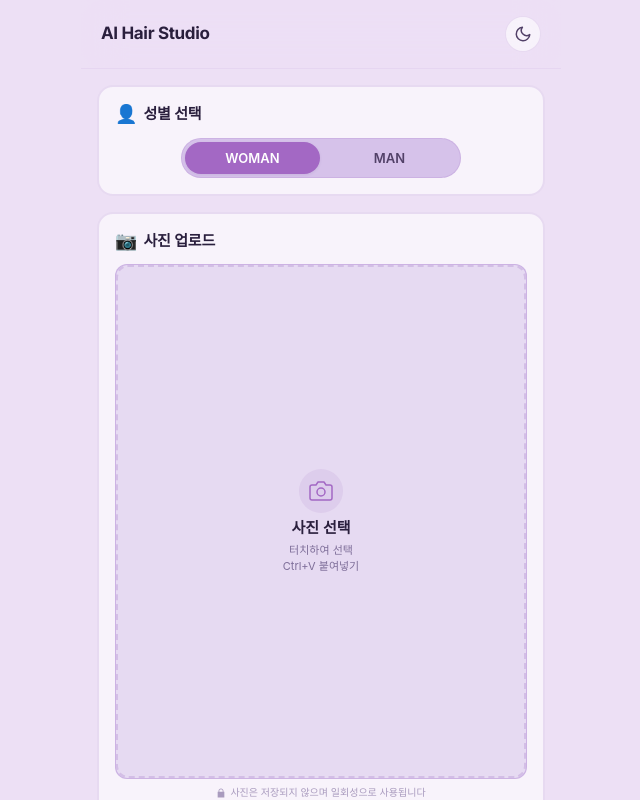
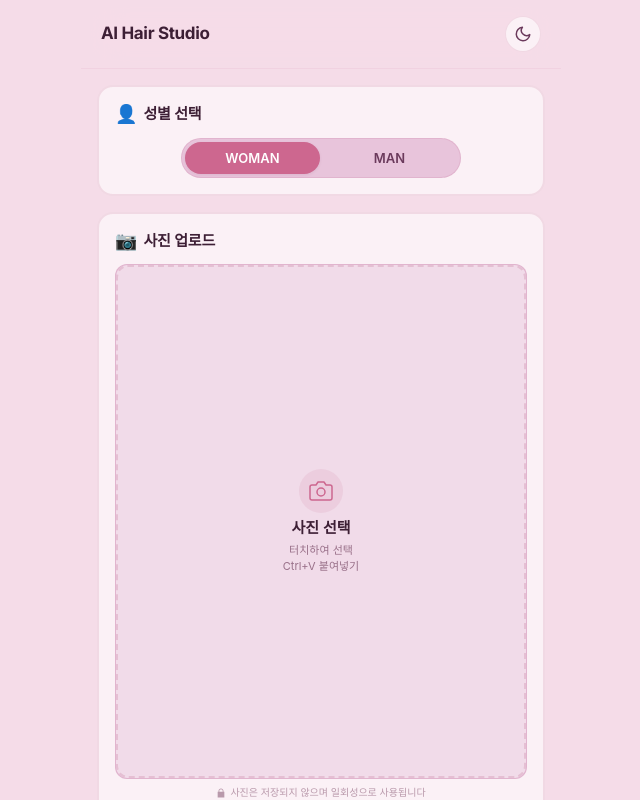
Before and after one commit to ldg001108-prog/hair-salon-app, a Next.js app: page /salon/demo in a window 1280 px wide. Shown: the top 800 px of the page, without its empty margins (319-959 px from the left). Built offline with nearby package versions, Linux system fonts and the light colour scheme; a web font is replaced by a local one.

Commit message:
style: 배경 테마 핑크~라벤더 그라데이션으로 변경

```diff
--- a/src/app/globals.css
+++ b/src/app/globals.css
@@ -8,37 +8,39 @@
 @import url('https://cdn.jsdelivr.net/gh/orioncactus/pretendard@v1.3.9/dist/web/variable/pretendardvariable-dynamic-subset.min.css');
 @import url('https://fonts.googleapis.com/css2?family=Inter:wght@300;400;500;600;700&display=swap');
 
-/* ── 라이트 테마 (기본) — 소프트 라벤더 ── */
+/* ── 라이트 테마 (기본) — 소프트 핑크 ~ 라벤더 ── */
 :root,
 [data-theme="light"] {
-    /* 배경 — 라벤더 파스텔 + 그라데이션 레이어 */
-    --bg-primary: #ede0f5;
-    --bg-secondary: #e2d1f0;
-    --bg-tertiary: #d6c2ea;
+    /* 배경 — 핑크 ~ 라벤더 파스텔 그라데이션 */
+    --bg-primary: #f5dce8;
+    --bg-secondary: #f0d0e2;
+    --bg-tertiary: #e8c4db;
     --bg-gradient: linear-gradient(160deg,
-            #f2e4fa 0%,
-            #ede0f5 20%,
-            #e4d5f0 40%,
-            #eedcf7 60%,
-            #e7d0f2 80%,
-            #f0e1f8 100%);
+            #fce4ec 0%,
+            #f8d0e0 15%,
+            #f2c6dc 30%,
+            #edc4e0 45%,
+            #e6c2e8 60%,
+            #dfc0ee 75%,
+            #ddc5f2 90%,
+            #e0caf5 100%);
     --bg-card: rgba(255, 255, 255, 0.60);
     --bg-card-hover: rgba(255, 255, 255, 0.82);
     --bg-glass: rgba(255, 255, 255, 0.45);
     --bg-glass-strong: rgba(255, 255, 255, 0.65);
 
     /* 텍스트 */
-    --text-primary: #2a1f3d;
-    --text-secondary: #524168;
-    --text-tertiary: #7e6e99;
-    --text-muted: #a99bbe;
+    --text-primary: #3d1f35;
+    --text-secondary: #6b3a5c;
+    --text-tertiary: #997089;
+    --text-muted: #b999ab;
 
-    /* 액센트 — 퍼플 */
-    --accent: #9b6bbf;
-    --accent-light: #b58ed6;
-    --accent-dim: rgba(155, 107, 191, 0.12);
-    --accent-glow: rgba(155, 107, 191, 0.22);
-    --accent-gradient: linear-gradient(135deg, #b58ed6 0%, #9b6bbf 50%, #8254a8 100%);
+    /* 액센트 — 로즈 핑크 */
+    --accent: #c06c8e;
+    --accent-light: #d48fa8;
+    --accent-dim: rgba(192, 108, 142, 0.12);
+    --accent-glow: rgba(192, 108, 142, 0.22);
+    --accent-gradient: linear-gradient(135deg, #d48fa8 0%, #c06c8e 50%, #a85578 100%);
 
     /* 상태 */
     --success: #10b981;
@@ -46,29 +48,29 @@
     --danger: #ef4444;
 
     /* 테두리 */
-    --border: rgba(155, 107, 191, 0.18);
-    --border-light: rgba(155, 107, 191, 0.08);
-    --border-accent: rgba(155, 107, 191, 0.35);
+    --border: rgba(192, 108, 142, 0.18);
+    --border-light: rgba(192, 108, 142, 0.08);
+    --border-accent: rgba(192, 108, 142, 0.35);
 
     /* 그림자 */
-    --shadow-sm: 0 1px 3px rgba(80, 50, 120, 0.10);
-    --shadow-md: 0 4px 12px rgba(80, 50, 120, 0.12);
-    --shadow-lg: 0 8px 30px rgba(80, 50, 120, 0.14);
-    --shadow-glow: 0 0 20px rgba(155, 107, 191, 0.20);
-    --shadow-glow-strong: 0 0 40px rgba(155, 107, 191, 0.30);
+    --shadow-sm: 0 1px 3px rgba(120, 50, 80, 0.10);
+    --shadow-md: 0 4px 12px rgba(120, 50, 80, 0.12);
+    --shadow-lg: 0 8px 30px rgba(120, 50, 80, 0.14);
+    --shadow-glow: 0 0 20px rgba(192, 108, 142, 0.20);
+    --shadow-glow-strong: 0 0 40px rgba(192, 108, 142, 0.30);
 
     /* 특수 */
-    --overlay-bg: rgba(237, 224, 245, 0.92);
-    --header-bg: rgba(237, 224, 245, 0.85);
+    --overlay-bg: rgba(245, 220, 232, 0.92);
+    --header-bg: rgba(245, 220, 232, 0.85);
     --input-bg: rgba(255, 255, 255, 0.55);
-    --upload-border: rgba(155, 107, 191, 0.25);
+    --upload-border: rgba(192, 108, 142, 0.25);
     --upload-bg: rgba(255, 255, 255, 0.40);
     --tab-indicator: var(--accent);
     --tab-active-text: #fff;
     --tab-active-bg: var(--accent);
     --tab-inactive-text: var(--text-secondary);
-    --slider-track: rgba(155, 107, 191, 0.15);
-    --toast-bg: rgba(42, 31, 61, 0.9);
+    --slider-track: rgba(192, 108, 142, 0.15);
+    --toast-bg: rgba(61, 31, 53, 0.9);
     --toast-text: #fff;
 
     color-scheme: light;
@@ -166,8 +168,8 @@
 
     :root,
     [data-theme="light"] {
-        --accent: color(display-p3 0.608 0.420 0.749);
-        --accent-light: color(display-p3 0.710 0.557 0.839);
+        --accent: color(display-p3 0.753 0.424 0.557);
+        --accent-light: color(display-p3 0.831 0.561 0.659);
     }
 
     [data-theme="dark"] {
```
